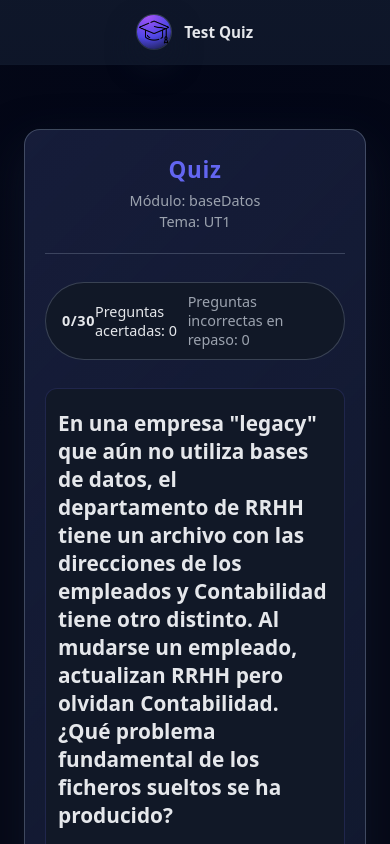
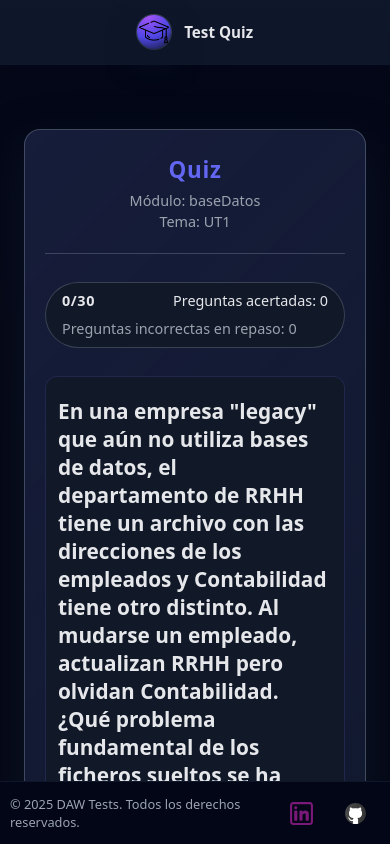
Before and after one commit to Ematius/Quiz-Daw, a React (Vite) app: page /modulo/baseDatos/UT1 in a window 390 px wide. Shown: the top 844 px of the page. Built offline with nearby package versions, Linux system fonts and the light colour scheme.

Commit message:
fix responsive quiz-progress, and incluyed footer

```diff
--- a/src/App.jsx
+++ b/src/App.jsx
@@ -3,6 +3,7 @@
 
 import { Header } from "./Components/core/Header";
 import { Footer } from "./Components/core/Footer";
+
 import { Home } from "./pages/Home";
 import { Modulo } from "./pages/Modulo";
 import { Routes, Route } from "react-router-dom";
@@ -21,7 +22,7 @@ function App() {
           <Route path="/*" element={<NotFoundPage/>}></Route>
         </Routes>
       </main>
-
+      <Footer />
     </div>
   );
 }
--- a/src/Components/QuizProgress.scss
+++ b/src/Components/QuizProgress.scss
@@ -5,6 +5,8 @@
   display: flex;
   justify-content: space-between;
   align-items: center;
+  gap: 0.6rem;
+  flex-wrap: wrap;
   padding: 0.6rem 1rem;
   border-radius: $radius-pill;
   background: $color-surface-alt;
@@ -13,6 +15,8 @@
 
   p {
     margin: 0;
+    line-height: 1.25;
+
   }
 
   p:first-child {
@@ -24,3 +28,14 @@
     color: $color-text-muted;
   }
 }
+
+@media (max-width: 375px) {
+  .quiz-progress {
+    flex-direction: column;
+    align-items: flex-start;
+    justify-content: flex-start;
+    gap: 0.35rem;
+    padding: 0.6rem 0.8rem;
+    font-size: 0.85rem;
+  }
+}
--- a/src/styles/_base.scss
+++ b/src/styles/_base.scss
@@ -37,5 +37,5 @@ button {
 }
 
 main {
-  max-height: 100vh;
+  flex: 1;
 }
--- a/src/styles/global.scss
+++ b/src/styles/global.scss
@@ -23,6 +23,10 @@ body {
   flex-direction: column;
 }
 
+.app-shell > main {
+  flex: 1;
+}
+
 // Contenedor principal de páginas
 .page-container {
   flex: 1;
@@ -30,6 +34,12 @@ body {
   width: 100%;
   margin: 0 auto;
   padding: 2.5rem 1.5rem 4rem;
+}
+
+@media (max-width: 600px) {
+  .page-container {
+    padding-bottom: 7.5rem;
+  }
 }
 
 // Titulares de páginas
```
